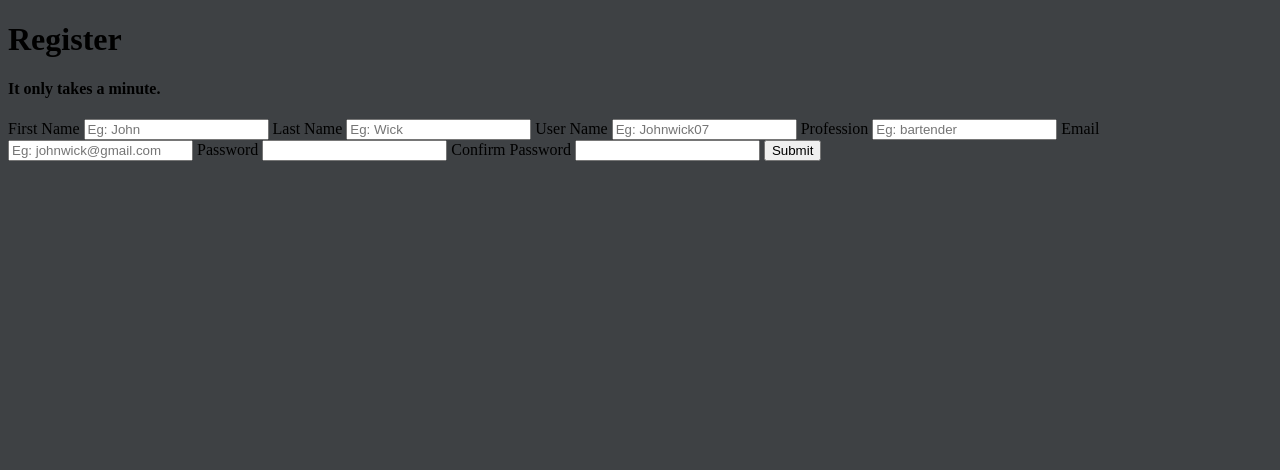
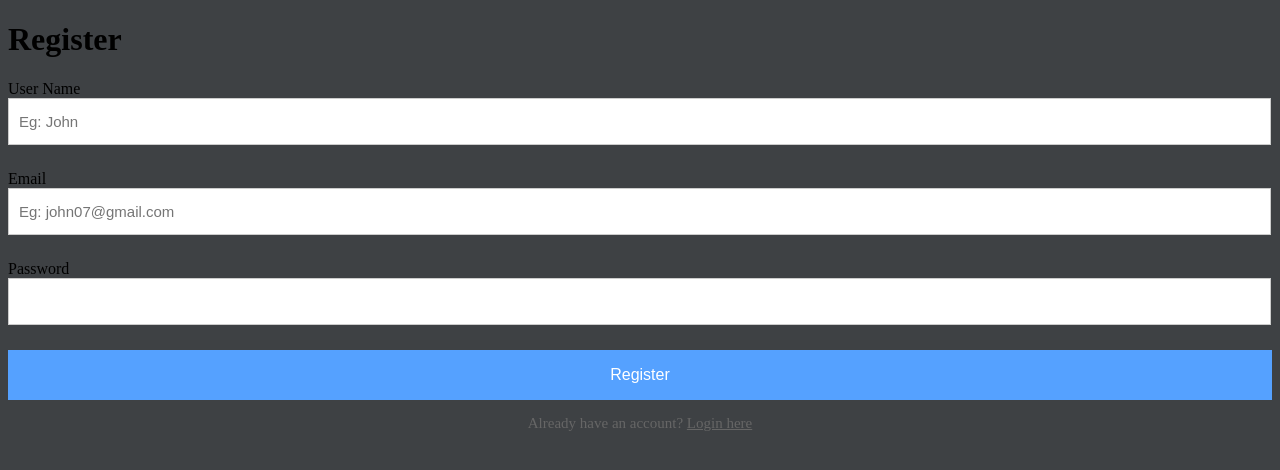
Before and after one commit to FarhaanNuckched/Expense-Tracker-App-Assignment, a PHP site: page /RegistrationPage.php in a window 1280 px wide. Shown: the top 470 px of the page. Run offline with PHP 8.4, Linux system fonts and the light colour scheme.

Commit message:
Update RegistrationPage.php

```diff
--- a/RegistrationPage.php
+++ b/RegistrationPage.php
@@ -1,6 +1,7 @@
 <!DOCTYPE html>
 <html>
     <head>
+        <meta charset="utf-8"/>
         <title> Register </title>
         <link rel="stylesheet" href="style.css">
 
@@ -13,31 +14,20 @@
     if (isset($_REQUEST['username'])) {
 
         // removes backslashes
-        $firstname = stripslashes($_REQUEST['firstname']);
+        $username = stripslashes($_REQUEST['username']);
 
         //escapes special characters in a string
-        $firstname = mysqli_real_escape_string($connection, $firstname);
-
-        $lastname = stripslashes($_REQUEST['lastname']);
-        $lastname = mysqli_real_escape_string($connection, $lastname);
-
-        $username = stripslashes($_REQUEST['username']);
         $username = mysqli_real_escape_string($connection, $username);
 
         $email    = stripslashes($_REQUEST['email']);
         $email    = mysqli_real_escape_string($connection, $email);
 
-        $profession = stripslashes($_REQUEST['profession']);
-        $profession = mysqli_real_escape_string($connection, $profession);
-
         $password = stripslashes($_REQUEST['password']);
         $password = mysqli_real_escape_string($connection, $password);
 
-        $confirmPassword = stripslashes($_REQUEST['confirmPassword']);
-        $confirmPassword = mysqli_real_escape_string($connection, $confirmPassword);
 
-        $query    = "INSERT into `users` (firstname, lastname, username, profession, email, password, confirmPassword)
-                     VALUES ('$firstname', '$lastname','$username', '$profession', '$email', '" . md5($password) . "', '$confirmPassword)";
+        $query    = "INSERT into `users` (username, email, password, create_datetime)
+                     VALUES ('$username', '" . md5($password) . "', '$email', '$create_datetime')";
 
         $result   = mysqli_query($connection, $query);
         if ($result) {
@@ -53,41 +43,25 @@
         }
     } else {}
     ?>
-        <div class="register-page"></class>
-                    <h1> Register </h1>
-                    <h4> It only takes a minute. </h4>
+
             <form action="db_connection.php" method="post">
-
-                        <! textbox for first name>
-                        <label for="firstname" > First Name </label>
-                        <input type="text" placeholder="Eg: John" id="firstname" name="firstname">
-
-                        <! textbox for last name>
-                        <label for="lastName"> Last Name </label>
-                        <input type="text" placeholder="Eg: Wick" id="lastname" name="lastname">
+                <h1 class="register-page">Register</h1>
 
                     <! textbox for username>
                     <label for="username" > User Name </label>
-                        <input type="text" placeholder="Eg: Johnwick07" id="username" name="username">
-
-                        <! textbox for Profession>
-                        <label for="profession"> Profession </label>
-                        <input type="text" placeholder="Eg: bartender" id="Profession" name="Profession">
+                    <input type="text" class="login-input" placeholder="Eg: John" id="username" name="username">
 
                     <! textbox for email>
                     <label for="email"> Email </label>
-                        <input type="email" placeholder="Eg: johnwick@gmail.com" id="email" name="email">
+                    <input type="email" class="login-input" placeholder="Eg: john07@gmail.com" id="email" name="email">
 
                     <! textbox for password>
                     <label for="password"> Password </label>
-                        <input type="password" placeholder="" id="password" name="password">
-
-                        <! textbox for  confirming password>
-                        <label for="confirmPassword"> Confirm Password </label>
-                        <input type="password" placeholder="" id="confirmPassword" name="confirmPassword">
+                    <input type="password" class="login-input" placeholder="" id="password" name="password">
 
                     <! button to submit registration information>
-                        <input type="submit" value="Submit">
+                    <input type="submit" name="submit" value="Register" class="login-button">
+                    <p class="link">Already have an account? <a href="LoginPage.php">Login here</a></p>
 
                     </form>
         </div>
```
Lines whose indentation alone changed are shown as unchanged.
